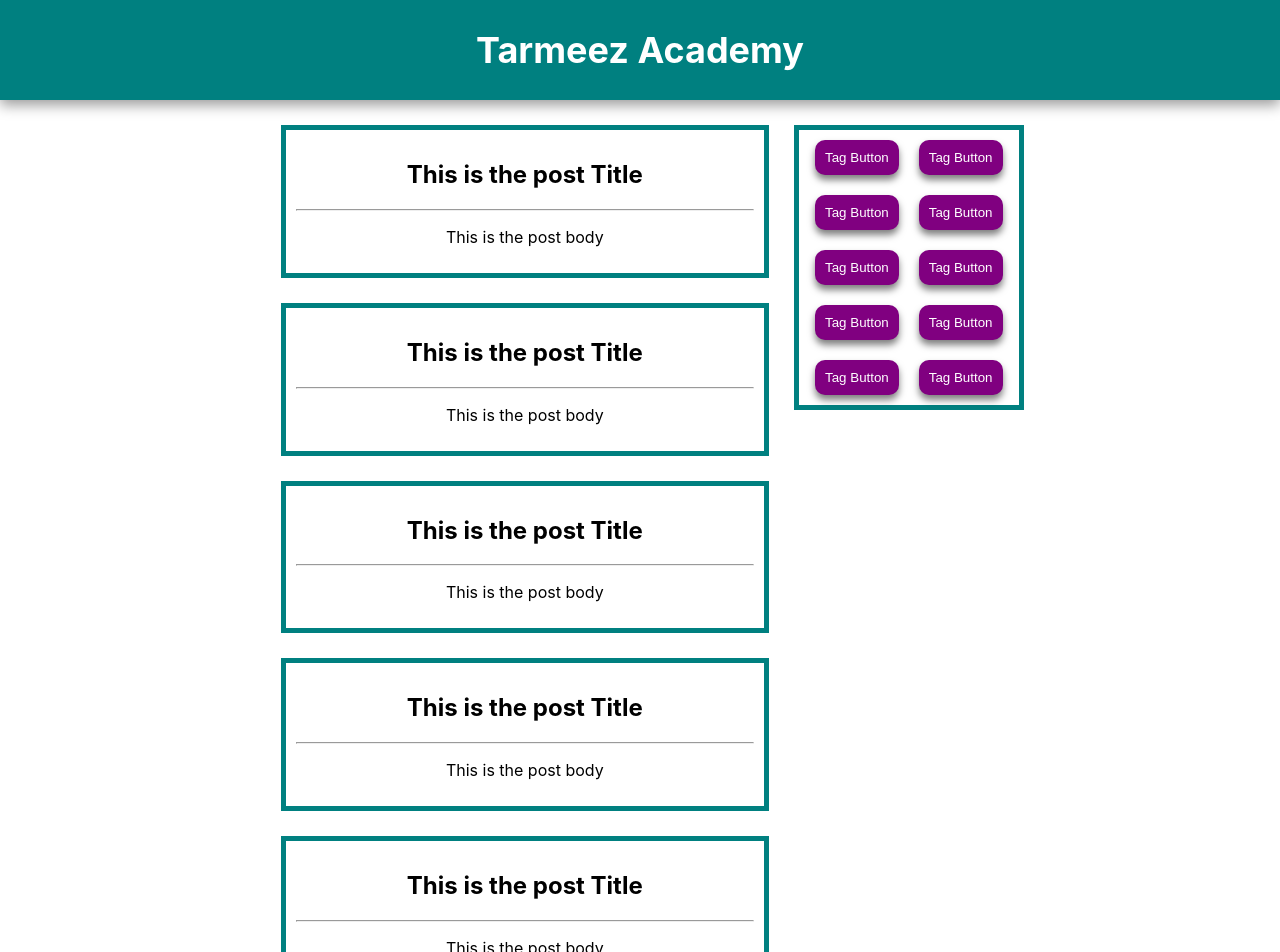
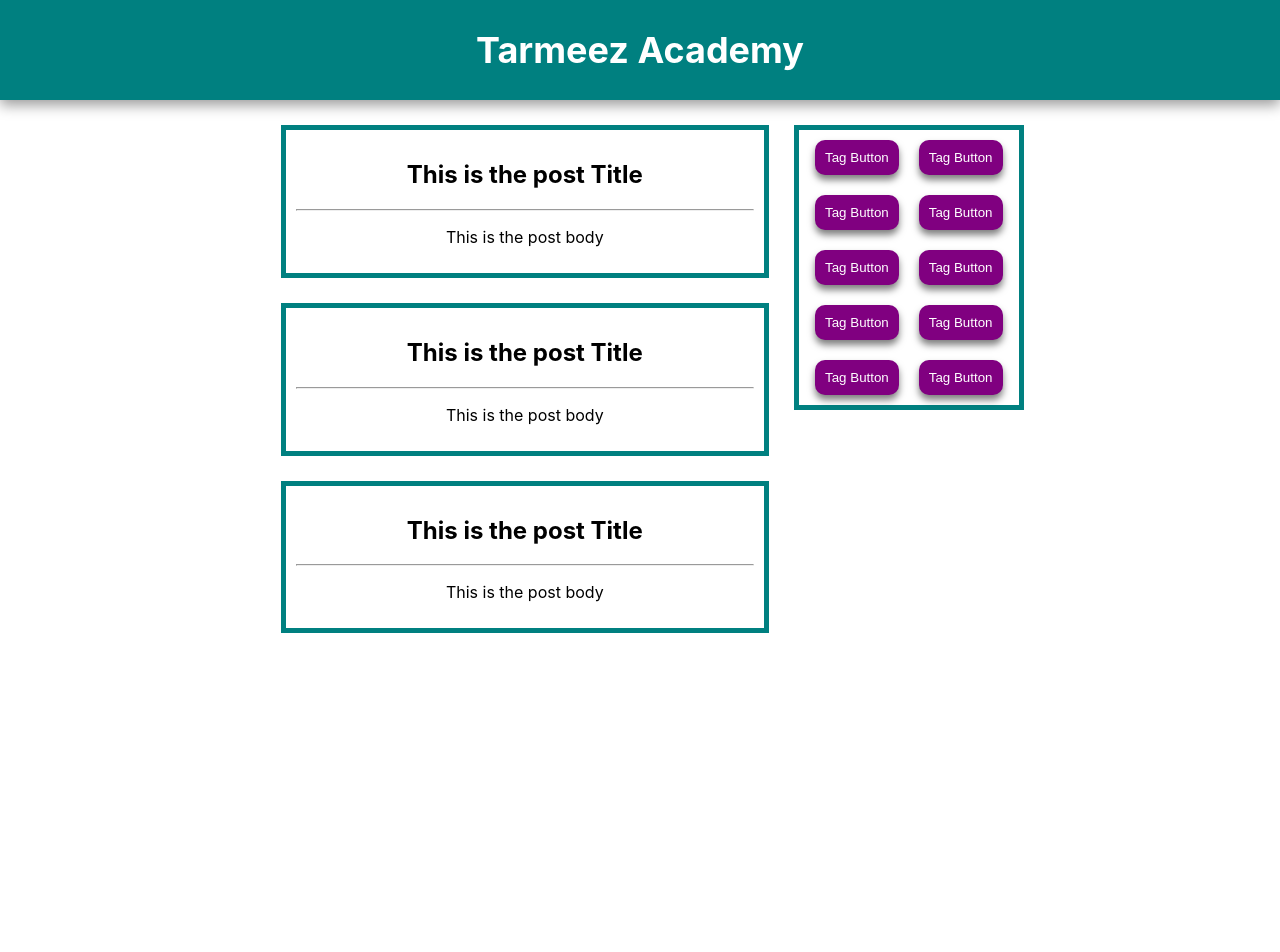
Before and after one commit to Islam-Atwa/React-Course-Assignments, a React (Create React App) app: page / in a window 1280 px wide. Shown: the top 952 px of the page. After the commit the page ends 800 px from the top, so only its background shows below. Built offline with nearby package versions, Linux system fonts and the light colour scheme.

Commit message:
complete challange 03 rendering

```diff
--- a/src/App.js
+++ b/src/App.js
@@ -5,6 +5,32 @@ import Post from './Post';
 import SideMenu from './SideMenu';
 import TagButton from './TagButton';
 function App() {
+// ==> create array content post data
+  const postData = [
+
+    {
+      id: 1,
+      title:"This is post Title",
+      postBody:"This is post Body",
+    },
+
+    {
+      id: 2,
+      title:"This is post Title",
+      postBody:"This is post Body",
+    },
+
+    {
+      id: 3,
+      title:"This is post Title",
+      postBody:"This is post Body",
+    },
+  ];
+  // ==> create map fn to iterate over the array content
+  const postList = postData.map((post)=>{
+    return<Post key={post.id} postName={postData.postName} />
+  });
+
   return (
     <div className="App">
       <Header/>
@@ -15,15 +41,7 @@ function App() {
           style={{ width: "60%", display: "flex", justifyContent: "center" }}
         >
           {/* == POSTS CONTAINER == */}
-          <div style={{ width: "70%" }}>
-            <Post />
-            <Post />
-            <Post />
-            <Post />
-            <Post />
-            <Post />
-            <Post />
-          </div>
+          <div style={{ width: "70%" }}>{postList}</div>
 
           <div style={{ width: "30%", marginTop: "25px" }}>
             <SideMenu />
--- a/src/Post.js
+++ b/src/Post.js
@@ -1,4 +1,4 @@
-export default function Post(){
+export default function Post(postName = "no title", postBody = "no body") {
     return (
         <div style={{
             padding: "10px",
```
